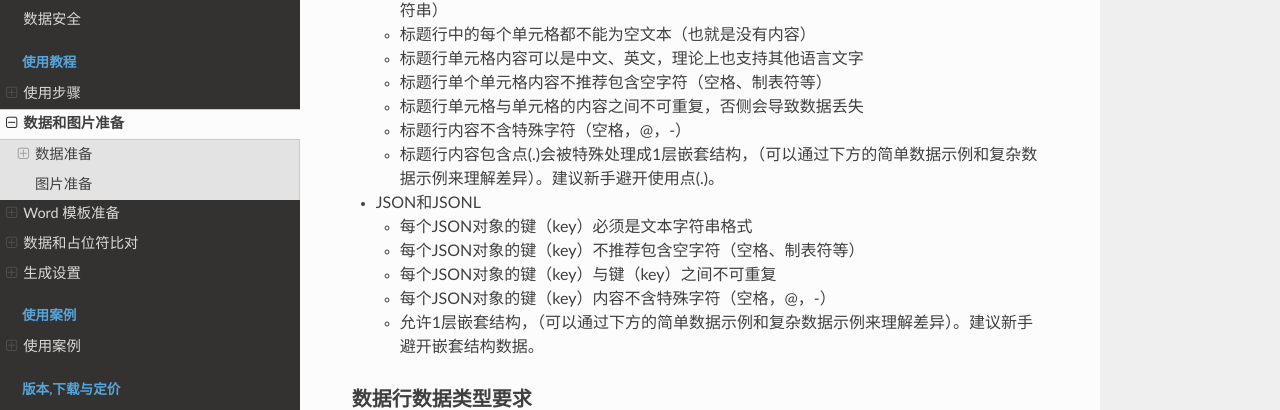
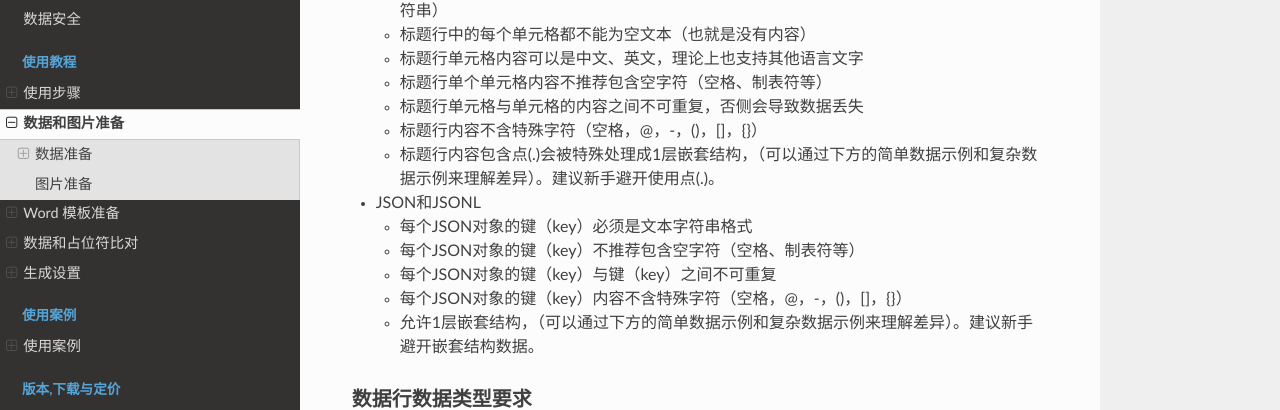
Before and after one commit to he-yang/sheet-to-doc-zh-cn, a Sphinx documentation site: the page built from source/ExcelData.md, in a window 1280 px wide and 900 px high, scrolled down 1186 px. Shown: the part 137-547 px from the top of the window. Built offline with Sphinx 7.4.7 and the Read the Docs theme 3.1.0, drawn with Linux system fonts in a browser that asks for light colours.

Commit message:
to 2.11.1

```diff
--- a/source/ExcelData.md
+++ b/source/ExcelData.md
@@ -42,13 +42,13 @@
     - 标题行单元格内容可以是中文、英文，理论上也支持其他语言文字
     - 标题行单个单元格内容不推荐包含空字符（空格、制表符等）
     - 标题行单元格与单元格的内容之间不可重复，否侧会导致数据丢失
-    - 标题行内容不含特殊字符（空格，@，-）
+    - 标题行内容不含特殊字符（空格，@，-，()，[]，{}）
     - 标题行内容包含点(.)会被特殊处理成1层嵌套结构，（可以通过下方的简单数据示例和复杂数据示例来理解差异）。建议新手避开使用点(.)。
 - JSON和JSONL
     - 每个JSON对象的键（key）必须是文本字符串格式
     - 每个JSON对象的键（key）不推荐包含空字符（空格、制表符等）
     - 每个JSON对象的键（key）与键（key）之间不可重复
-    - 每个JSON对象的键（key）内容不含特殊字符（空格，@，-）
+    - 每个JSON对象的键（key）内容不含特殊字符（空格，@，-，()，[]，{}）
     - 允许1层嵌套结构，（可以通过下方的简单数据示例和复杂数据示例来理解差异）。建议新手避开嵌套结构数据。
 
 ### 数据行数据类型要求
--- a/source/conf.py
+++ b/source/conf.py
@@ -9,7 +9,7 @@
 project = 'Sheet-to-Doc'
 copyright = '2022~2026, WTSolutions'
 author = 'WTSolutions'
-release = '2.11.0.0'
+release = '2.11.1.0'
 
 # -- General configuration ---------------------------------------------------
 # https://www.sphinx-doc.org/en/master/usage/configuration.html#general-configuration
```
Also changed, not shown: source/Download.md (+6 -6 lines), source/changelog.md (+3 -0 lines).
